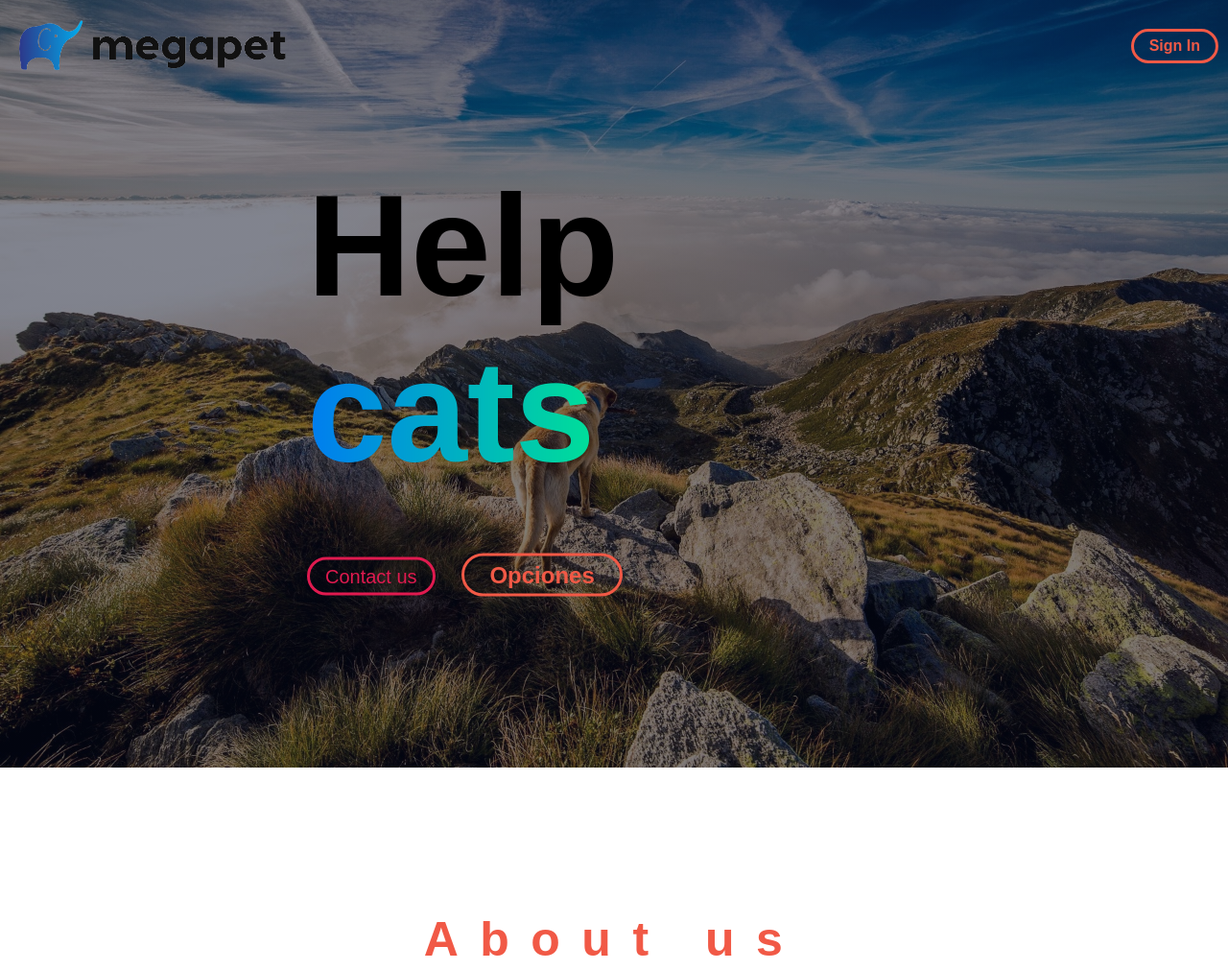
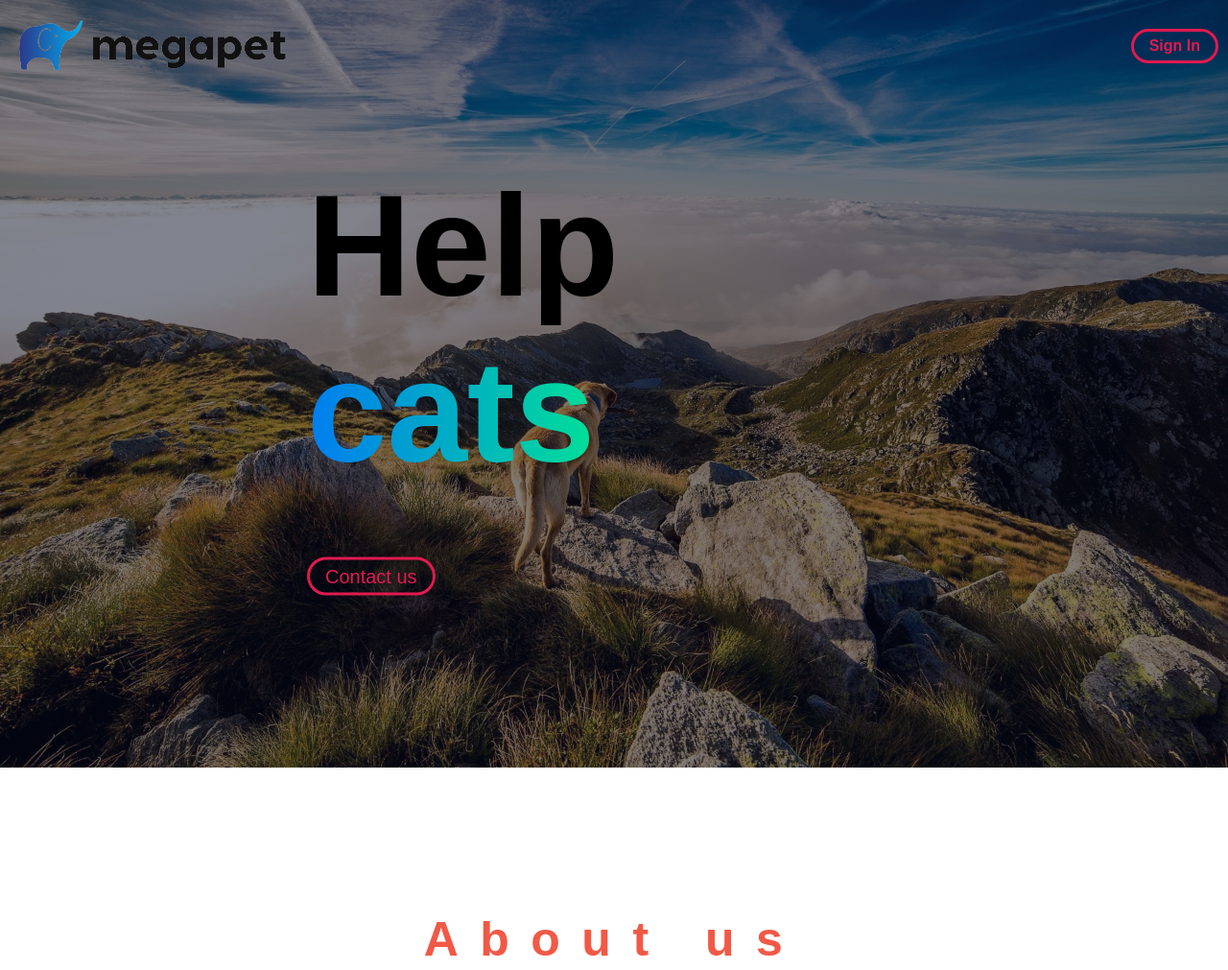
Before and after one commit to MegaPet-ES3C/LandingPageMegapet, a plain HTML site: page index.html in a window 1280 px wide. Shown: the top 1011 px of the page at 96% size. Drawn offline with Linux system fonts and the light colour scheme; a web font is replaced by a local one.

Commit message:
Revert "Buttons and fonts Agree"
This reverts commit 1b540f220eb219a3892da4fc3e9d0eb41d8c5478.

```diff
--- a/css/styles.css
+++ b/css/styles.css
@@ -76,22 +76,12 @@ header nav ul li:hover:after{
 .btnSignIn{
     font-weight: 600;
     text-decoration: none;
-    color: #f15946;
+    color: #e01a4f;
     border: 3px solid;
     padding: 6px 16px;
     border-radius: 30px;
+
 }
-.btnOptions{
-    font-weight: 600;
-    text-decoration: none;
-    color: #f15946;
-    border: 3px solid;
-    padding: 6px 26px;
-    border-radius: 30px;
-    position: center;
-    font-size: x-large;
-}
-
 .btnSignIn:hover{
     background-color: rgba(254,230,48,1);
 
--- a/index.html
+++ b/index.html
@@ -31,8 +31,6 @@
         <div class="mainText">
             <h1>Help <span></span></h1>
             <a href="" class="btnSign">Contact us</a>
-            <a href="" class="btnOptions">Opciones</a>
-            <!-- this button -->
         </div>
     </section>
     <section class="aboutPath">
@@ -41,7 +39,6 @@
                 <div class="example">
                     <p>Lorem ipsum dolor sit amet, consectetur adipiscing elit. Nunc sem massa, mattis vel tortor vitae, pretium facilisis urna. Aenean lobortis lectus purus, commodo fermentum tellus vulputate eget. Pellentesque ultrices semper tortor, vel consequat mauris accumsan sit amet. Phasellus neque ipsum, pharetra non sagittis et, aliquam sed felis. Suspendisse rutrum auctor nunc a semper. Proin aliquam gravida erat nec hendrerit. Suspendisse tincidunt ac lectus vitae ornare. Proin finibus vulputate ligula quis laoreet. Ut malesuada tellus dui, id tempus urna dictum non. Pellentesque orci orci, dignissim sed lorem et, molestie pharetra ante.
                         Sed semper velit at porta lobortis. Donec lacus nunc, hendrerit eu nunc id, congue viverra massa. Pellentesque condimentum enim rutrum lorem accumsan aliquet. Nam egestas, neque eu pellentesque maximus, nunc massa cursus massa, ut dignissim quam neque et erat. Aenean gravida, mi non dignissim elementum, diam lectus vulputate eros, vel ultricies ligula orci sit amet quam. Ut vel leo orci. Integer non molestie sapien, in consequat elit. Ut dictum elementum lectus dapibus posuere. Praesent posuere sit amet odio a varius. Curabitur tristique mauris mi, ac sodales sapien commodo vel. Sed ac varius lacus. Nullam eu neque quis dui malesuada sollicitudin. Cras a diam rhoncus, bibendum magna et, suscipit metus.
-
                     </p>
                     <img src="img/veterinarian.jpg">
                 </div>
@@ -83,7 +80,7 @@
             <div class="activityCol">
                 <img src="img/heart.png">
                 <h3>Adopt</h3>
-                <p>Adopta y ayuda a salvar una vida</p>
+                <p>Lorem Ipsum is simply dummy text of the printing and typesetting industry</p>
             </div>
             <div class="activityCol">
                 <img src="img/dogwithman.png">
@@ -101,7 +98,7 @@
             <div class="activityCol">
                 <img src="img/pay.png">
                 <h3>Donations</h3>
-                <p>Donativos para albergues que necesiten ayuda monetara para subsistir</p>
+                <p>Lorem Ipsum is simply dummy text of the printing and typesetting industry</p>
             </div>
             <div class="activityCol">
                 <img src="img/merchandising.png">
@@ -134,7 +131,6 @@
                         <li><a href="">Contact wit us</a></li>
                         <li><a href="">Terms and conditions</a></li>
                         <li><a href="">Policies y privacy</a></li>
-                        <li><a href="">Copyright and legacy according with google and duck duck.com</a></li>
                     </ul>
                 </div>
                 <div class="footerCol">
```
